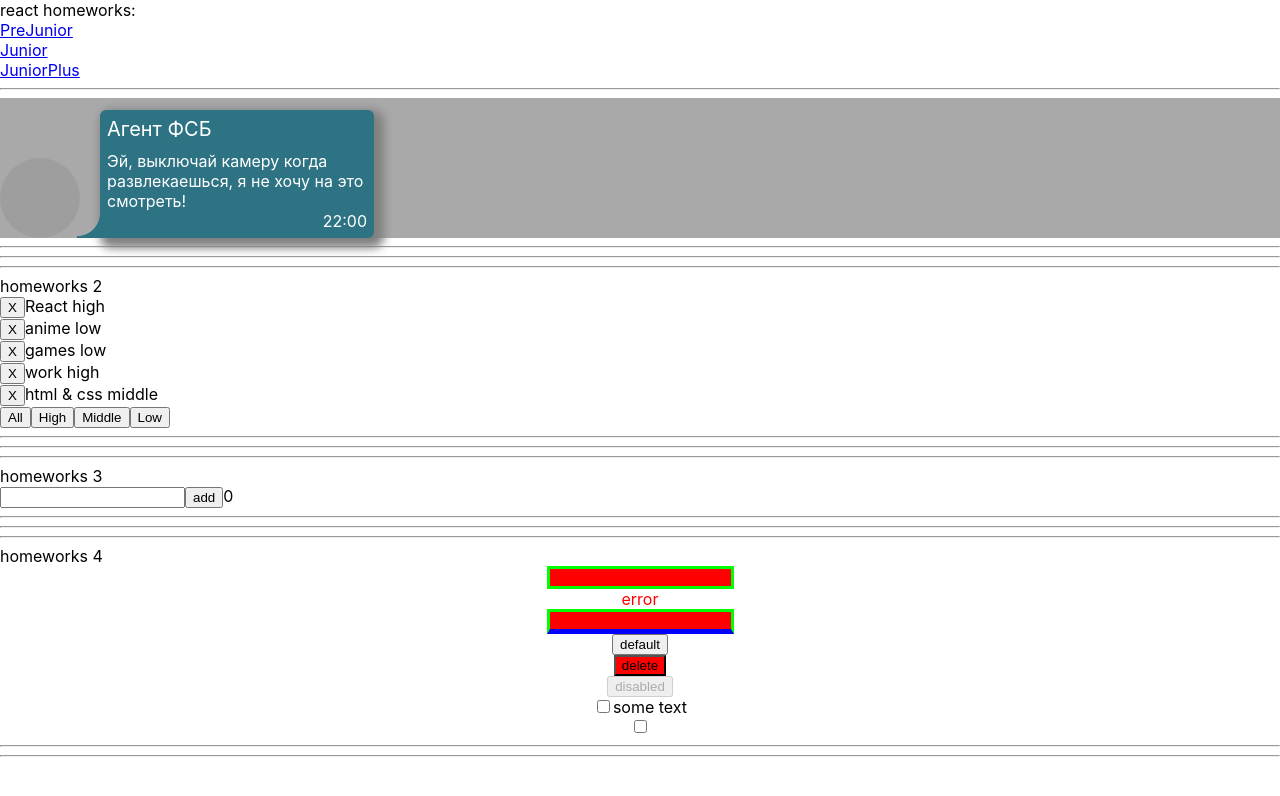
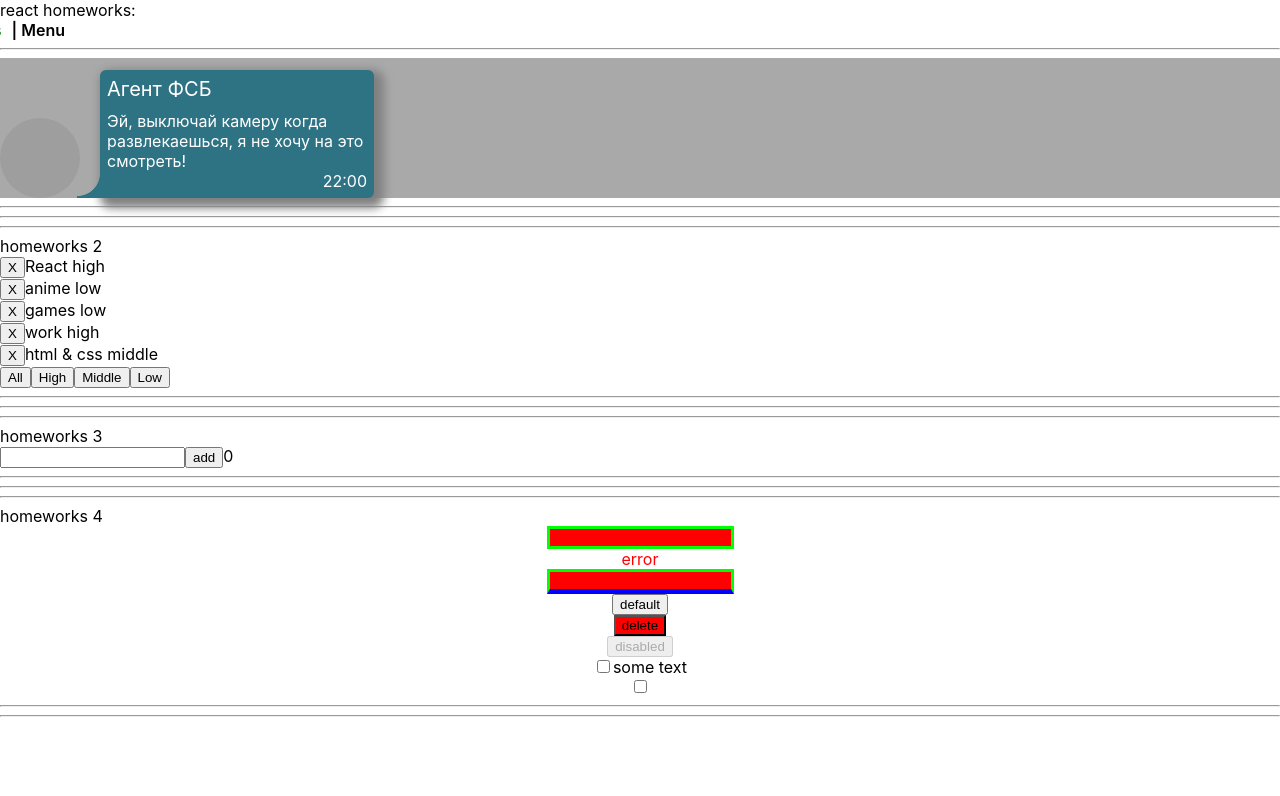
Before and after one commit to Odinsees/IT-incubator-HW, a React (Create React App) app: page /#/pre-junior in a window 1280 px wide. Shown: the top 796 px of the page. Built offline with nearby package versions, Linux system fonts and the light colour scheme; grey boxes are pictures that could not be loaded.

Commit message:
add animation for menu

```diff
--- /dev/null
+++ b/src/p2-homeworks/h5/Header.module.css
@@ -0,0 +1,30 @@
+.wrap{
+    display: flex;
+    transition-duration: 500ms;
+    transform: translate(-250px);
+    text-align: center;
+    width: 350px;
+    transition-delay: 0.3s;
+}
+
+.wrap:hover {
+    transition-duration: 500ms;
+    transform: translate(0);
+}
+
+a{
+    padding-left: 15px;
+    text-decoration: none;
+    color: green;
+    font-weight: 600;
+}
+
+a:focus{
+    color: maroon;
+    font-weight: 800;
+}
+
+.menu{
+    padding-left: 10px;
+    font-weight: 600;
+}
--- a/src/p2-homeworks/h5/Header.tsx
+++ b/src/p2-homeworks/h5/Header.tsx
@@ -1,21 +1,15 @@
 import React from 'react'
-import { NavLink } from 'react-router-dom';
+import {NavLink} from 'react-router-dom';
 import {PATH} from "./Routes";
+import s from "./Header.module.css"
 
 function Header() {
     return (
-        <div>
-            <nav>
-                <div>
-                    <NavLink to={PATH.PRE_JUNIOR} > PreJunior </NavLink>
-                </div>
-                <div>
-                    <NavLink to={PATH.JUNIOR} > Junior </NavLink>
-                </div>
-                <div>
-                    <NavLink to={PATH.JUNIOR_PLUS} > JuniorPlus </NavLink>
-                </div>
-            </nav>
+        <div className={s.wrap}>
+                <NavLink to={PATH.PRE_JUNIOR}> PreJunior </NavLink>
+                <NavLink to={PATH.JUNIOR}> Junior </NavLink>
+                <NavLink to={PATH.JUNIOR_PLUS}> JuniorPlus </NavLink>
+                <div className={s.menu}>| Menu</div>
         </div>
     )
 }
```
